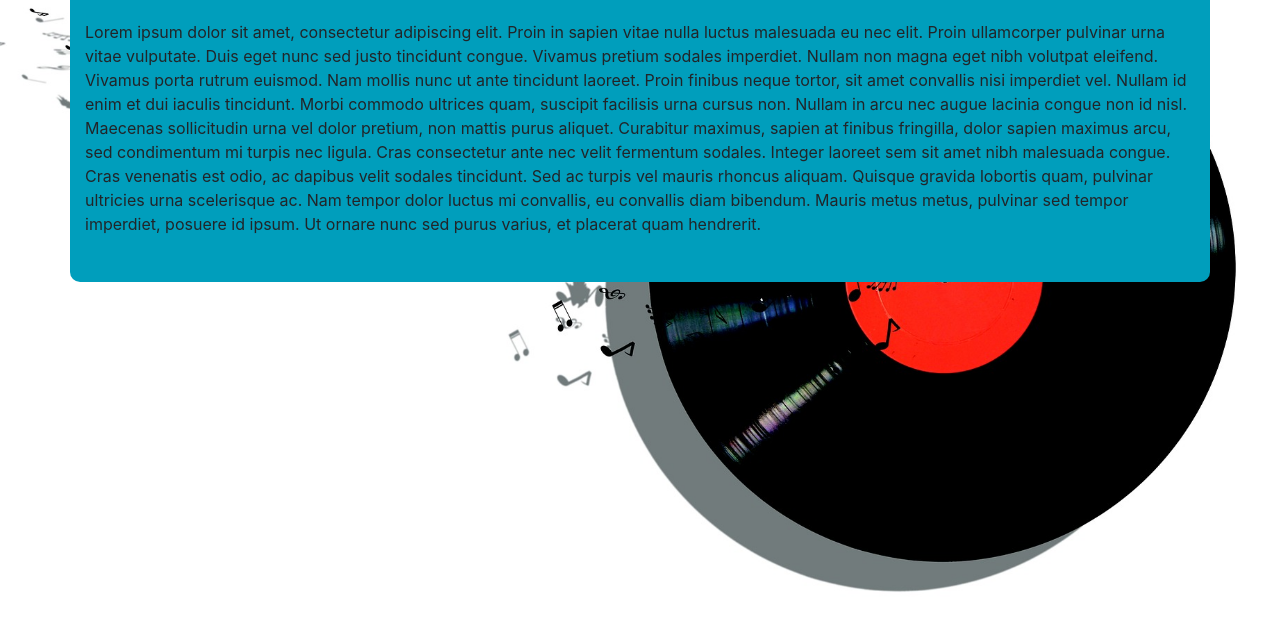
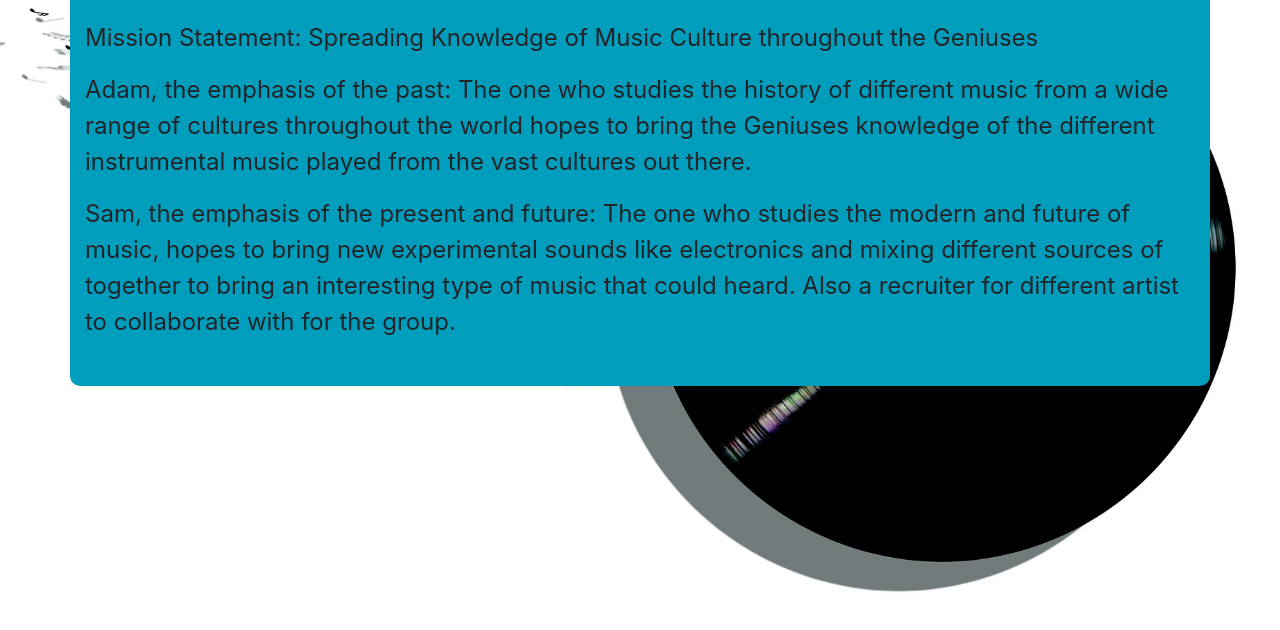
Before and after one commit to samanthann/homo-genius, a plain HTML site: page About.html in a window 1280 px wide. Shown: the part 170-800 px from the top of the page. Drawn offline with Linux system fonts and the light colour scheme.

Commit message:
About update

```diff
--- a/About.html
+++ b/About.html
@@ -23,10 +23,17 @@
     <div class="container" id="about">
         <div class="row">
             <p>
-            Lorem ipsum dolor sit amet, consectetur adipiscing elit. Proin in sapien vitae nulla luctus malesuada eu nec elit. Proin ullamcorper pulvinar urna vitae vulputate. Duis eget nunc sed justo tincidunt congue. Vivamus pretium sodales imperdiet. Nullam non magna eget nibh volutpat eleifend. Vivamus porta rutrum euismod. Nam mollis nunc ut ante tincidunt laoreet. Proin finibus neque tortor, sit amet convallis nisi imperdiet vel. Nullam id enim et dui iaculis tincidunt.
+            Mission Statement: Spreading Knowledge of Music Culture throughout the Geniuses </p>
 
-            Morbi commodo ultrices quam, suscipit facilisis urna cursus non. Nullam in arcu nec augue lacinia congue non id nisl. Maecenas sollicitudin urna vel dolor pretium, non mattis purus aliquet. Curabitur maximus, sapien at finibus fringilla, dolor sapien maximus arcu, sed condimentum mi turpis nec ligula. Cras consectetur ante nec velit fermentum sodales. Integer laoreet sem sit amet nibh malesuada congue. Cras venenatis est odio, ac dapibus velit sodales tincidunt. Sed ac turpis vel mauris rhoncus aliquam. Quisque gravida lobortis quam, pulvinar ultricies urna scelerisque ac. Nam tempor dolor luctus mi convallis, eu convallis diam bibendum. Mauris metus metus, pulvinar sed tempor imperdiet, posuere id ipsum. Ut ornare nunc sed purus varius, et placerat quam hendrerit.
-        </p>
+            <p>
+            Adam, the emphasis of the past: The one who studies the history of different music from a wide range of cultures throughout
+            the world hopes to bring the Geniuses knowledge of the different instrumental music played from the vast cultures out there.
+            </p>
+            <p>
+            Sam, the emphasis of the present and future: The one who studies the modern and future of music, hopes to bring new experimental
+            sounds like electronics and mixing different sources of together to bring an interesting type of music that could heard.
+            Also a recruiter for different artist to collaborate with for the group.
+            </p>
         </div>
     </div>
 </div>
--- a/style/css/site.css
+++ b/style/css/site.css
@@ -440,4 +440,5 @@ body, html {
     background: rgba(0, 158, 188);
     padding: 30px;
     border-radius: 10px;
+    font-size: 1.5rem;
 }
```
